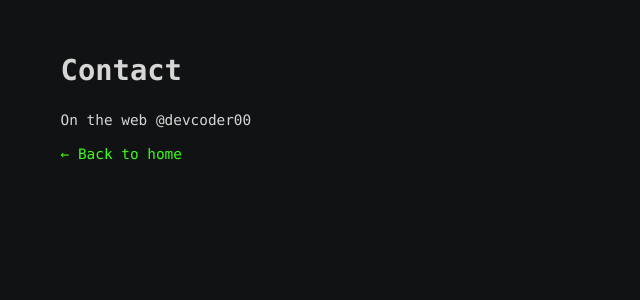
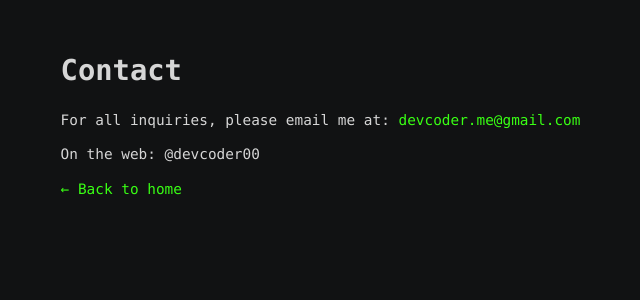
Before and after one commit to aibekz/dev, a Next.js app: page /contact in a window 1280 px wide. Shown: the top 300 px of the page, without its empty margins (277-917 px from the left). Built offline with nearby package versions, Linux system fonts and the light colour scheme.

Commit message:
Update contact page with email address for inquiries and clarify social media handle

```diff
--- a/app/contact/page.tsx
+++ b/app/contact/page.tsx
@@ -4,7 +4,8 @@ export default function Contact() {
   return (
     <div id="maincontent">
       <h1>Contact</h1>
-      <p>On the web @devcoder00</p>
+      <p>For all inquiries, please email me at: <a href="mailto:devcoder.me@gmail.com">devcoder.me@gmail.com</a></p>
+      <p>On the web: @devcoder00</p>
       <p>
         <Link href="/">← Back to home</Link>
       </p>
```
Also changed, not shown: app/not-found.tsx (added, +13 -0 lines).
